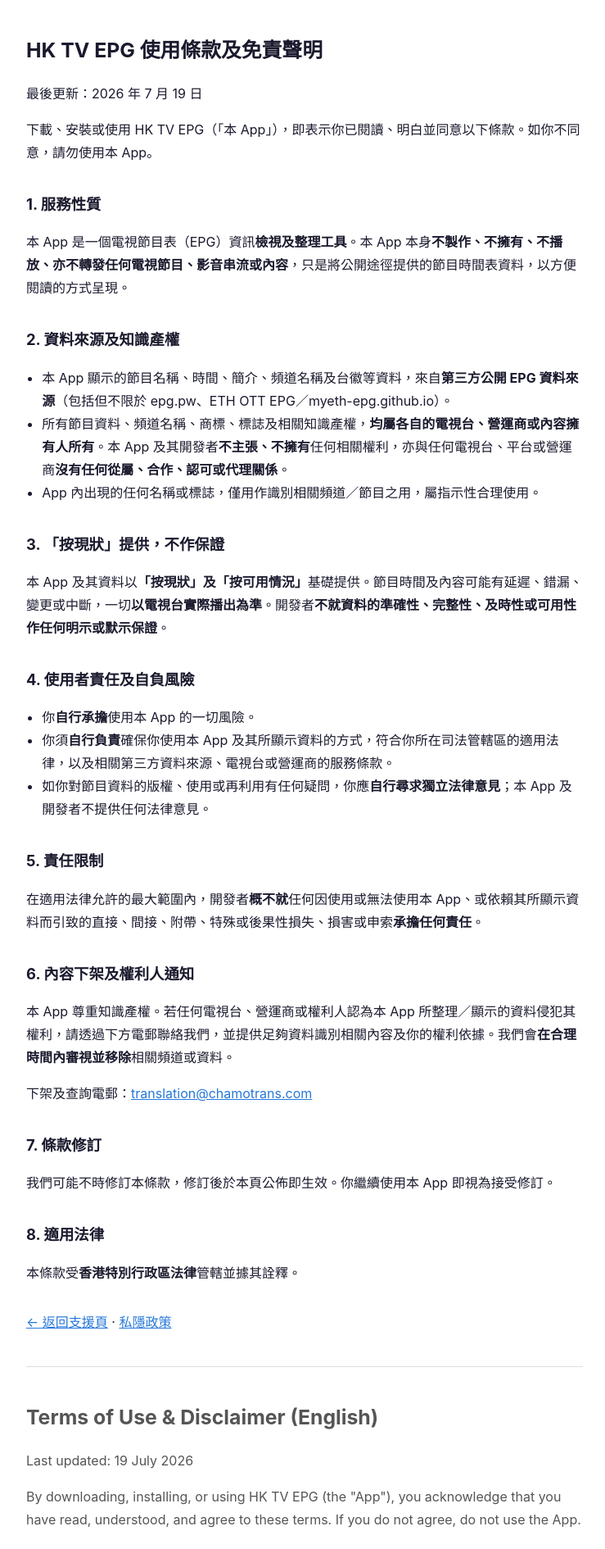
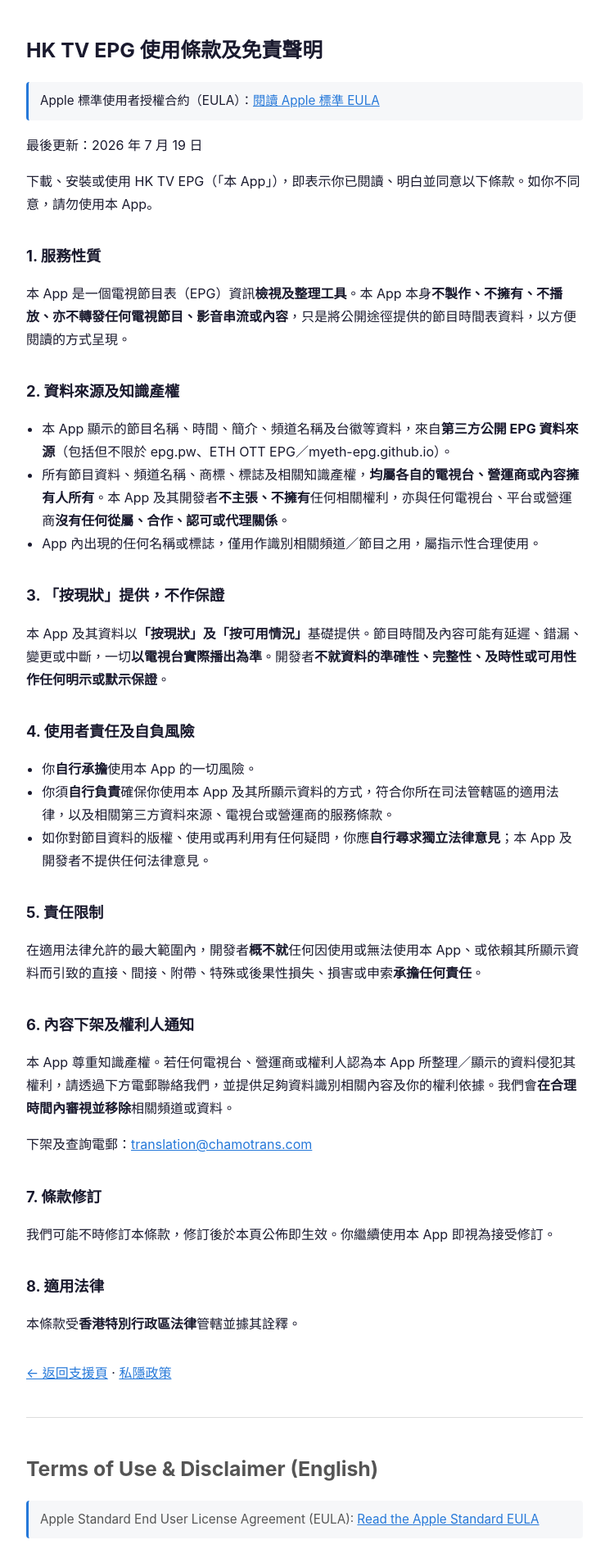
Before and after one commit to Chamotrans/hktvepg-support, a plain HTML site: page terms.html in a window 1280 px wide. Shown: the top 1890 px of the page at 82% size, without its empty margins (268-1007 px from the left). Drawn offline with Linux system fonts and the light colour scheme.

Commit message:
Add Apple standard EULA links for subscription disclosure

```diff
--- a/terms.html
+++ b/terms.html
@@ -15,6 +15,7 @@ ul{padding-left:1.2em}
 </head>
 <body>
 <h1>HK TV EPG 使用條款及免責聲明</h1>
+<p class="note">Apple 標準使用者授權合約（EULA）：<a href="https://www.apple.com/legal/internet-services/itunes/dev/stdeula/">閱讀 Apple 標準 EULA</a></p>
 <p>最後更新：2026 年 7 月 19 日</p>
 <p>下載、安裝或使用 HK TV EPG（「本 App」），即表示你已閱讀、明白並同意以下條款。如你不同意，請勿使用本 App。</p>
 
@@ -55,6 +56,7 @@ ul{padding-left:1.2em}
 
 <div class="en">
 <h1>Terms of Use & Disclaimer (English)</h1>
+<p class="note">Apple Standard End User License Agreement (EULA): <a href="https://www.apple.com/legal/internet-services/itunes/dev/stdeula/">Read the Apple Standard EULA</a></p>
 <p>Last updated: 19 July 2026</p>
 <p>By downloading, installing, or using HK TV EPG (the "App"), you acknowledge that you have read, understood, and agree to these terms. If you do not agree, do not use the App.</p>
 
```
